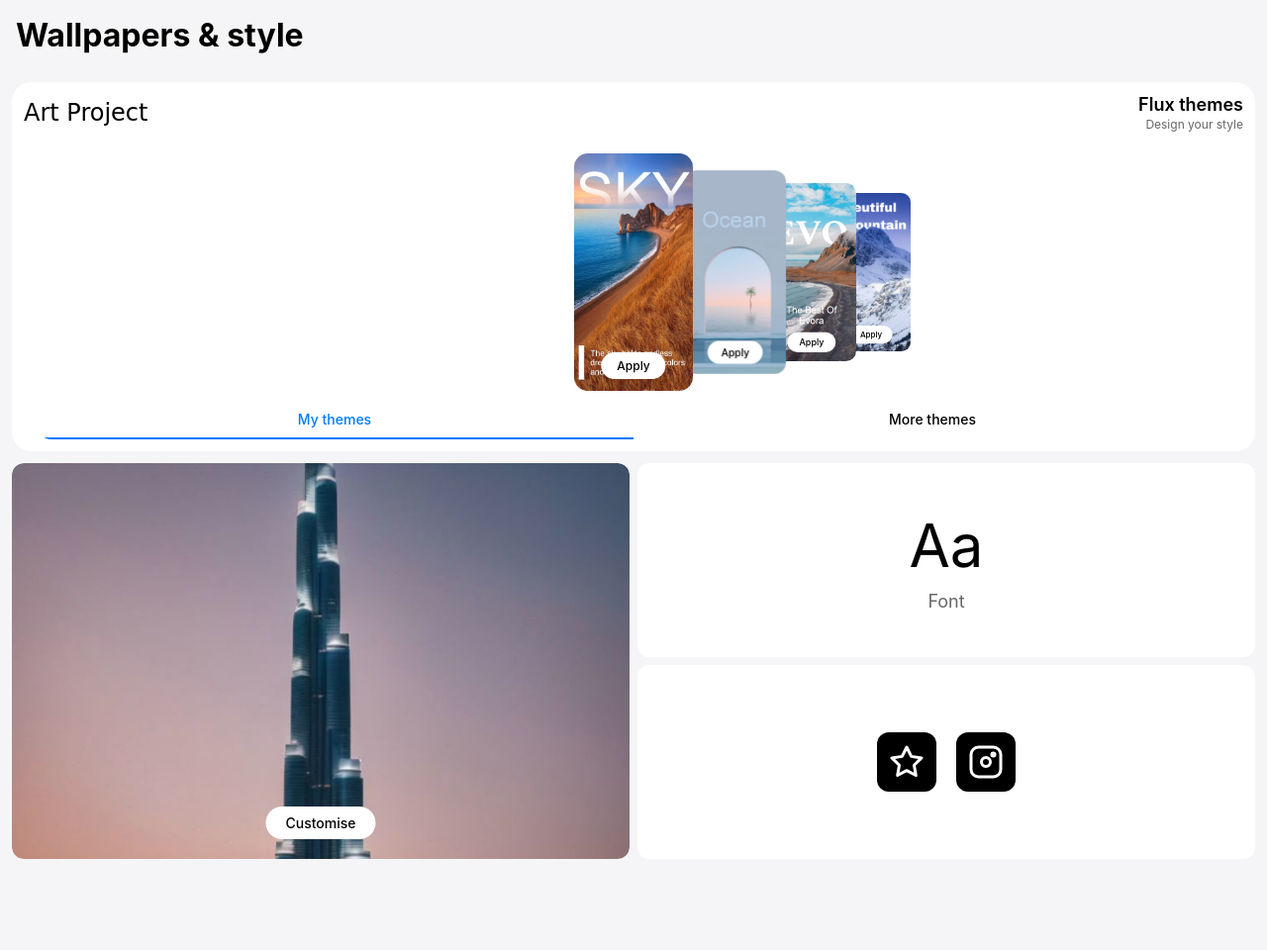
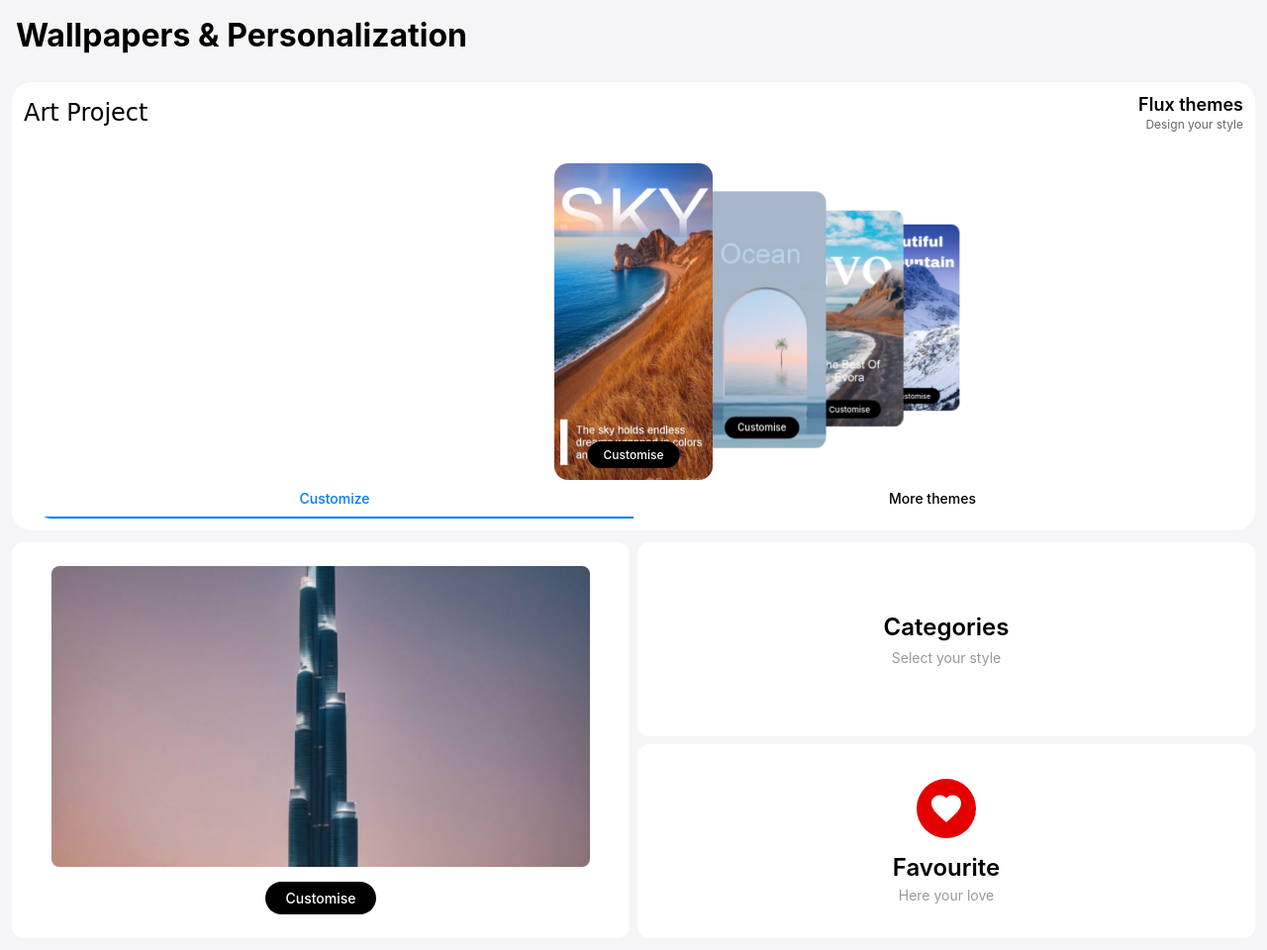
Before and after one commit to EvoraOS/2311212161165181651819151412912612091514.github.io, a plain HTML site: page 2.html in a window 1280 px wide. Shown: the whole page at 99% size. Before the commit the page ends 880 px from the top, so only its background shows below. Drawn offline with nearby package versions, Linux system fonts and the light colour scheme.

Commit message:
Update 2.html

```diff
--- a/2.html
+++ b/2.html
@@ -43,32 +43,27 @@
     .flux-text .main { font-size: 18px; font-weight: 600; }
     .flux-text .sub { font-size: 12px; color: #666; margin-top: 2px; }
 
-    /* Updated Swiper container styling to match the image */
-    .swiper {
-      width: 100%;
-      height: 260px; /* Reduced height */
-    }
-    .swiper-wrapper {
-      padding-top: 10px; /* Reduced padding */
-    }
+    /* Swiper container with increased transition time */
+    .swiper { width: 100%; height: 340px; }
+    .swiper-wrapper { padding-top: 20px; }
     .swiper-slide {
-      width: 120px; /* Smaller width */
-      height: 240px; /* Smaller height */
+      width: 160px;
+      height: 320px;
       border-radius: 14px;
       overflow: hidden;
       position: relative;
       background-position: center;
       background-size: cover;
       background-repeat: no-repeat;
-      transition: transform 0.5s ease;
+      transition: transform 10s ease;
     }
     .apply-btn {
       position: absolute;
       bottom: 12px;
       left: 50%;
       transform: translateX(-50%);
-      background: #fff;
-      color: #000;
+      background: #000;
+      color: #fff;
       padding: 6px 16px;
       border-radius: 999px;
       font-size: 12px;
@@ -81,8 +76,8 @@
     }
 
     .big-customize-btn {
-      background: #fff;
-      color: #000;
+      background: #000;
+      color: #fff;
       padding: 8px 20px;
       border-radius: 999px;
       font-size: 14px;
@@ -94,21 +89,6 @@
       margin-top: 15px;
       text-align: center;
     }
-
-    /* Customize overlay for left wallpaper */
-    .wallpaper-container {
-      position: relative;
-      width: 100%;
-      height: 100%;
-    }
-    .customize-overlay {
-      position: absolute;
-      bottom: 20px;
-      left: 50%;
-      transform: translateX(-50%);
-      z-index: 10;
-    }
-
     .swiper-slide-shadow-left, .swiper-slide-shadow-right { border-radius: 14px; }
     .swiper-slide-active { transform: scale(1.15); }
 
@@ -226,7 +206,7 @@
 </head>
 <body>
   <!-- Page title -->
-  <div class="page-title">Wallpapers & style</div>
+  <div class="page-title">Wallpapers & Personalization</div>
 
   <!-- Main Card with Swiper -->
   <div class="card">
@@ -240,24 +220,24 @@
 
     <div class="swiper mySwiper">
       <div class="swiper-wrapper">
-        <!-- Slides with your specified wallpaper filenames -->
+        <!-- Slides with your specified wallpaper filenames - Updated with proper links -->
         <div class="swiper-slide" style="background-image:url('wall1.jpg')">
-          <a href="customise.html" class="apply-btn">Apply</a>
+          <a href="customise.html?wallpaper=wall1.jpg" class="apply-btn">Customise</a>
         </div>
         <div class="swiper-slide" style="background-image:url('wall2.jpg')">
-          <a href="customise.html" class="apply-btn">Apply</a>
+          <a href="customise.html?wallpaper=wall2.jpg" class="apply-btn">Customise</a>
         </div>
         <div class="swiper-slide" style="background-image:url('wall3.jpg')">
-          <a href="customise.html" class="apply-btn">Apply</a>
+          <a href="customise.html?wallpaper=wall3.jpg" class="apply-btn">Customise</a>
         </div>
         <div class="swiper-slide" style="background-image:url('wall4.jpg')">
-          <a href="customise.html" class="apply-btn">Apply</a>
+          <a href="customise.html?wallpaper=wall4.jpg" class="apply-btn">Customise</a>
         </div>
       </div>
     </div>
 
     <div class="tabs">
-      <div id="tab-my" class="tab active">My themes</div>
+      <div id="tab-my" class="tab active">Customize</div>
       <div id="tab-more" class="tab">More themes</div>
     </div>
   </div>
@@ -266,37 +246,30 @@
   <div class="grid" style="grid-template-columns: 1fr 1fr; grid-template-rows: repeat(2, 1fr); gap: 8px; margin: 12px;">
     <!-- Left side - tall wallpaper that spans two rows -->
     <div class="card-small" style="grid-row: span 2; height: 100%; padding: 0;">
-      <div class="wallpaper-container">
-        <img src="wall5.jpg" alt="Wallpaper" style="width: 100%; height: 100%; object-fit: cover; border-radius: 12px;" />
-        <div class="customize-overlay">
-          <a href="customise.html" class="big-customize-btn">Customise</a>
-        </div>
+      <div style="background: #fff; border-radius: 12px; height: 100%; padding: 10px; display: flex; flex-direction: column; justify-content: center; align-items: center;">
+        <img src="wall5.jpg" alt="Wallpaper" style="width: 90%; height: 80%; object-fit: cover; border-radius: 8px;" />
+        <a href="customise.html?wallpaper=wall5.jpg" class="big-customize-btn">Customise</a>
       </div>
     </div>
 
     <!-- Top right - Categories section -->
     <div class="card-small" style="height: auto;">
-      <div style="display: flex; flex-direction: column; align-items: center; justify-content: center;">
-        <div style="font-size: 60px; font-weight: 400;">Aa</div>
-        <div style="font-size: 18px; color: #666; margin-top: 10px;">Font</div>
+      <div class="categories">
+        <div class="categories-title">Categories</div>
+        <div class="categories-subtitle">Select your style</div>
       </div>
     </div>
 
-    <!-- Bottom right - App icons section -->
-    <div class="card-small" style="height: auto; display: flex; justify-content: center; align-items: center;">
-      <div style="display: flex; gap: 20px;">
-        <div style="background: #000; border-radius: 12px; width: 60px; height: 60px; display: flex; justify-content: center; align-items: center;">
-          <svg xmlns="http://www.w3.org/2000/svg" width="36" height="36" viewBox="0 0 24 24" fill="none" stroke="white" stroke-width="2" stroke-linecap="round" stroke-linejoin="round">
-            <polygon points="12 2 15.09 8.26 22 9.27 17 14.14 18.18 21.02 12 17.77 5.82 21.02 7 14.14 2 9.27 8.91 8.26 12 2"></polygon>
+    <!-- Bottom right - Favourite section -->
+    <div class="card-small" style="height: auto;">
+      <div class="favorites">
+        <div class="favorites-icon">
+          <svg class="heart-icon" xmlns="http://www.w3.org/2000/svg" viewBox="0 0 24 24" fill="white" width="36px" height="36px">
+            <path d="M12 21.35l-1.45-1.32C5.4 15.36 2 12.28 2 8.5 2 5.42 4.42 3 7.5 3c1.74 0 3.41.81 4.5 2.09C13.09 3.81 14.76 3 16.5 3 19.58 3 22 5.42 22 8.5c0 3.78-3.4 6.86-8.55 11.54L12 21.35z"/>
           </svg>
         </div>
-        <div style="background: #000; border-radius: 12px; width: 60px; height: 60px; display: flex; justify-content: center; align-items: center;">
-          <svg xmlns="http://www.w3.org/2000/svg" width="36" height="36" viewBox="0 0 24 24" fill="none" stroke="white" stroke-width="2" stroke-linecap="round" stroke-linejoin="round">
-            <rect x="2" y="2" width="20" height="20" rx="5" ry="5"></rect>
-            <circle cx="12" cy="12" r="3"></circle>
-            <circle cx="17" cy="7" r="1"></circle>
-          </svg>
-        </div>
+        <div class="favorites-title">Favourite</div>
+        <div class="favorites-subtitle">Here your love</div>
       </div>
     </div>
   </div>
@@ -311,7 +284,7 @@
       slidesPerView: 'auto',
       loop: false,
       speed: 500,
-      coverflowEffect: { rotate: 0, stretch: 0, depth: 100, modifier: 2, slideShadows: false }
+      coverflowEffect: { rotate: 0, stretch: 0, depth: 140, modifier: 2, slideShadows: false }
     });
 
     // Tab interaction
@@ -325,4 +298,4 @@
     };
   </script>
 </body>
-            </html>
+  </html>
```
